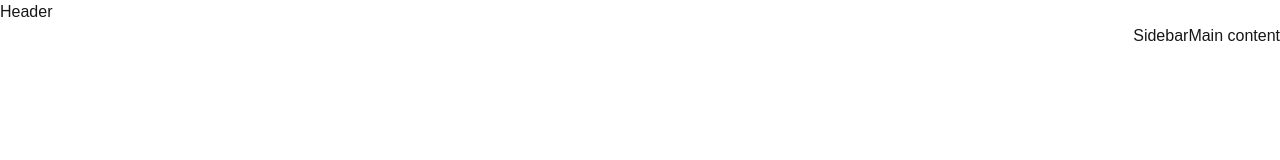
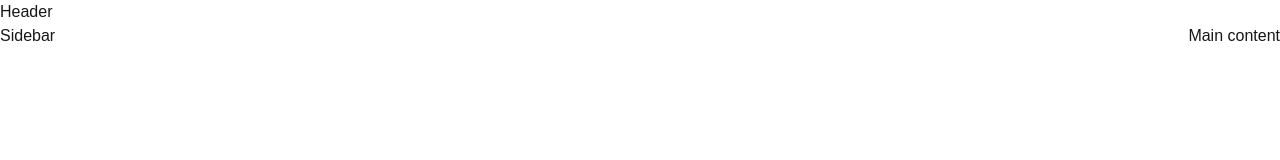
Before and after one commit to Nathan-Mwai/Learning-tailwind, a Next.js app: page / in a window 1280 px wide. Shown: the top 160 px of the page. Built offline with nearby package versions, Linux system fonts and the light colour scheme; a web font is replaced by a local one.

Commit message:
learnt justify between

```diff
--- a/src/app/page.tsx
+++ b/src/app/page.tsx
@@ -39,7 +39,7 @@ export default function Home() {
       {/* Flexing starts here */}
       <div className="Parent">
         <div>Header</div>
-        <div className="flex justify-end">
+        <div className="flex justify-between">
             <div className="">Sidebar</div>
             <div className="">Main content</div>
           </div>
```
